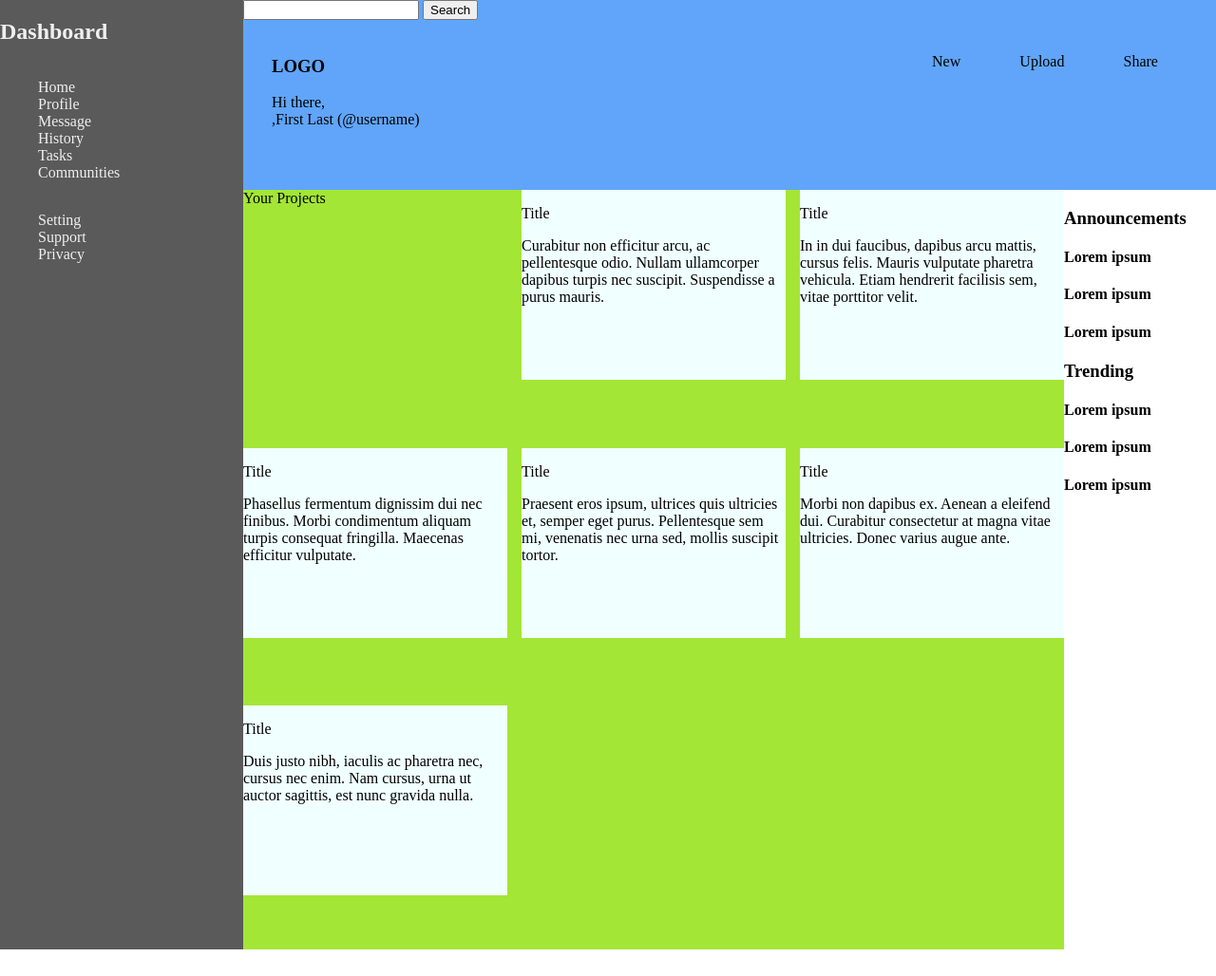
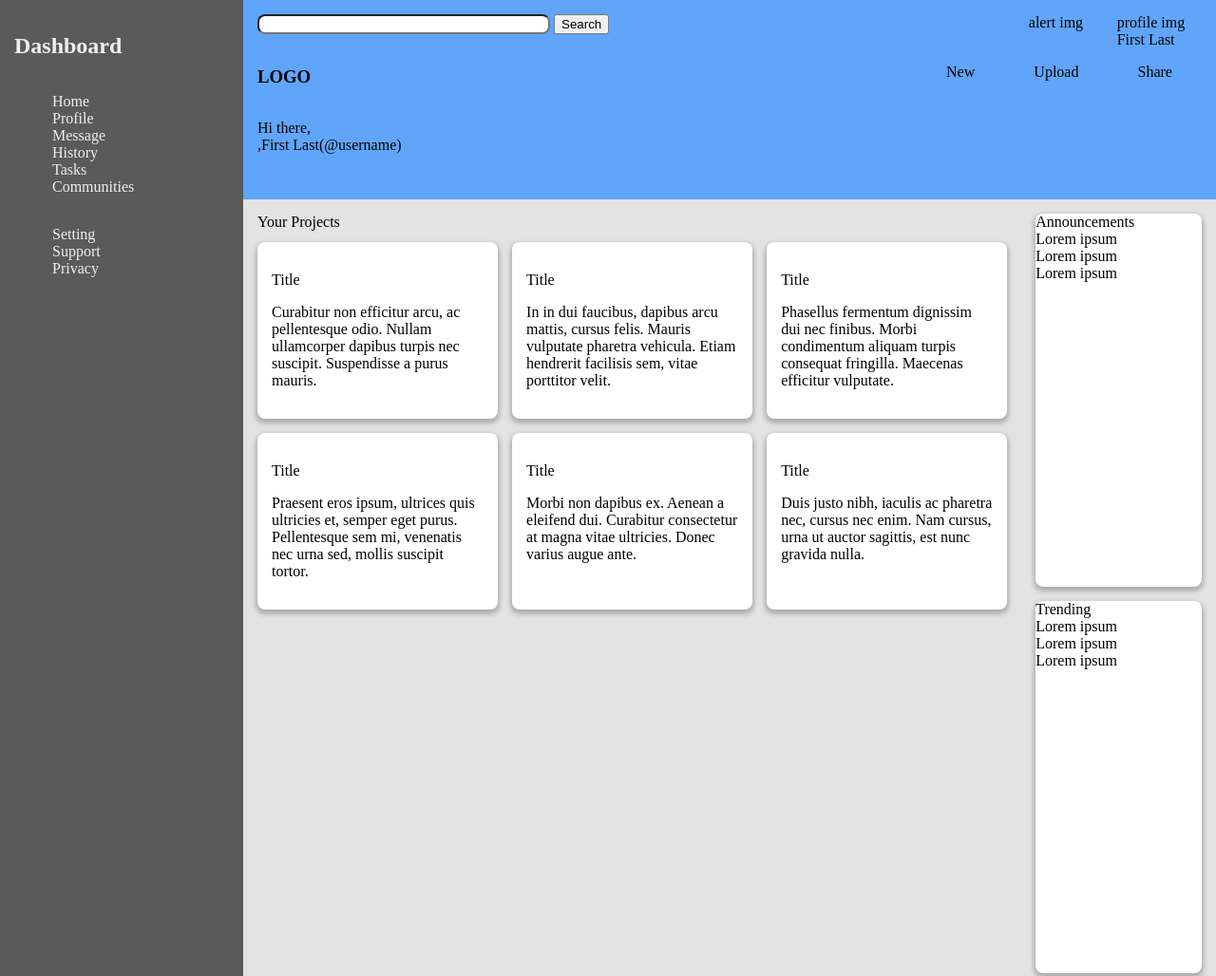
Before and after one commit to perazabg/admin-dashboard, a plain HTML site: page index.html in a window 1280 px wide. Shown: the top 1028 px of the page at 95% size. Before the commit the page ends 1000 px from the top, so only its background shows below. Drawn offline with Linux system fonts and the light colour scheme.

Commit message:
main section grid comlete

```diff
--- a/index.html
+++ b/index.html
@@ -11,15 +11,16 @@
             <div class="header">
                 <div class="search">
                     <form>
-                    <input>
+                        <input class="searchBar">
                         <button>Search</button>
                     </form>
-
                     <div class="headBtns">
-                    <div class="notifications"></div>
+                        <div class="notifications">
+                            alert img
+                        </div>
                         <div class="profileBtn">
-                        <img>
-                        <div class="name"></div>
+                            profile img
+                            <div class="name"> First Last</div>
                         </div>
                     </div>
                 </div>
@@ -27,7 +28,7 @@
                     <div class="pHeadLeft">
                         <h3>LOGO</h3>
                         <p>Hi there,
-                            <br>,First Last (@username)
+                            <br>,First Last(@username)
                         </p>
                     </div>
                     <div class="pHeadRight">
@@ -57,7 +58,8 @@
             </div>
             <div class="main">
                 <div class="projects">
-                        <div class="cardAreaTitle">Your Projects</div>
+                    <div class="projectsTitle">Your Projects</div>
+                    <div class="cardContainer">
                         <div class="card">
                             <p class="title">Title</p>
                             <p>Curabitur non efficitur arcu, ac pellentesque odio. Nullam
@@ -89,30 +91,31 @@
                                 Nam cursus, urna ut auctor sagittis, est nunc gravida nulla.</p>
                         </div>
                     </div>
+                </div>
 
                 <div class="news">
                     <div class="announcements">
-                            <h3>Announcements</h3>
+                        <div>Announcements</div>
                         <div class="announceCard">
-                                <h4>Lorem ipsum</h4>
+                            <div>Lorem ipsum</div>
                         </div>
                         <div class="announceCard">
-                            <h4>Lorem ipsum</h4>
+                            <div>Lorem ipsum</div>
                         </div>
                         <div class="announceCard">
-                                <h4>Lorem ipsum</h4>
+                            <div>Lorem ipsum</div>
                         </div>
                     </div>
                     <div class="trending">
-                            <h3>Trending</h3>
+                        <div>Trending</div>
                         <div class="trendCard">
-                                <h4>Lorem ipsum</h4>
+                            <div>Lorem ipsum</div>
                         </div>
                         <div class="trendCard">
-                                <h4>Lorem ipsum</h4>
+                            <div>Lorem ipsum</div>
                         </div>
                         <div class="trendCard">
-                                <h4>Lorem ipsum</h4>
+                            <div>Lorem ipsum</div>
                         </div>
                     </div>
                 </div>
--- a/styles.css
+++ b/styles.css
@@ -2,49 +2,67 @@
   border: 1px black dashed;
 } */
 
-body{
+body {
 	margin: 0;
 }
-.container{
+
+.container {
 	display: grid;
 	grid-template-columns: 1fr 4fr;
 	grid-template-rows: 1fr 4fr;
 	height: 100vh;
 }
 
-ul{
+ul {
 	list-style-type: none;
 }
 
 /* START OF HEADER SECTION */
-.header{
+.header {
 	background-color: #60a5fa;
 	display: grid;
 	grid-template-rows: 1fr 4fr;
 	grid-column: 2/3;
-  height: 200px;
+	padding: 15px;
+	box-shadow: 0px 5px 5px 5px #adadad;
 }
 
-.profileHeader{
+.profileHeader {
 	display: flex;
 	justify-content: space-between;
-  padding-left: 30px;
-  padding-right: 30px;
 }
 
-.pHeadLeft{
+.pHeadLeft {
 	margin: 0;
+	display: flex;
+	flex-direction: column;
 }
 
-.pHeadRight ul{
+.pHeadRight ul {
 	list-style: none;
 	display: flex;
 	justify-content: space-around;
 	width: 300px;
 }
 
+.search{
+	display: flex;
+	justify-content: space-between;
+}
+
+.headBtns{
+	display: flex;
+	justify-content: space-around;
+	width: 200px;
+}
+
+.searchBar{
+	width: 300px;
+	border-radius: 8px;
+}
+
 /* START OF SIDEBAR SECTION*/
-.sidebar{
+.sidebar {
 	color: #efefef;
 	background-color: #5a5a5a;
 	display: grid;
@@ -52,27 +70,50 @@ ul{
 	grid-row: 1/4;
 	grid-template-columns: 1fr;
 	grid-template-rows: auto auto 1fr;
+	padding: 15px;
 }
 
 /* START OF MAIN SECTION */
-.main{
+.main {
 	display: grid;
+	grid-template-columns: 4fr 1fr;
+	background-color: #e3e3e3;
 }
-.projects{
-  background-color: #a3e635;
+.projects {
 	display: grid;
-  grid-template-columns: repeat(auto-fit, minmax(250px,1fr));
-  gap: 15px;
-  height: 100vh;
-}
-.card{
-  background-color: azure;
-  height: 200px;
+	padding: 15px;
 }
 
-.news{
-  grid-column: 3/4;
+.cardContainer{
+	display: grid;
+	grid-template-columns: repeat(auto-fit, minmax(250px, 1fr));
+	gap: 15px;
+}
+
+.card {
+	background-color: white;
+	padding: 15px;
+	box-shadow: 0px 3px 5px 2px #adadad;
+	border-radius: 8px;
+}
+
+.projectsTitle{
+	grid-row: 1/2;
+	height: 15px;
+	padding-bottom: 15px;
+}
+
+.news {
+	grid-column: 2/3;
 	grid-row: 1/4;
-  min-width: 20vh;
-  max-width: 20vh;
+	height: 100vh;
+	padding: 15px;
+	display: grid;
+	gap: 15px;
 }
+
+.announcements, .trending{
+	box-shadow: 0px 3px 5px 2px #adadad;
+	border-radius: 8px;
+	background-color: white;
+}
```
Lines whose indentation alone changed are shown as unchanged.
